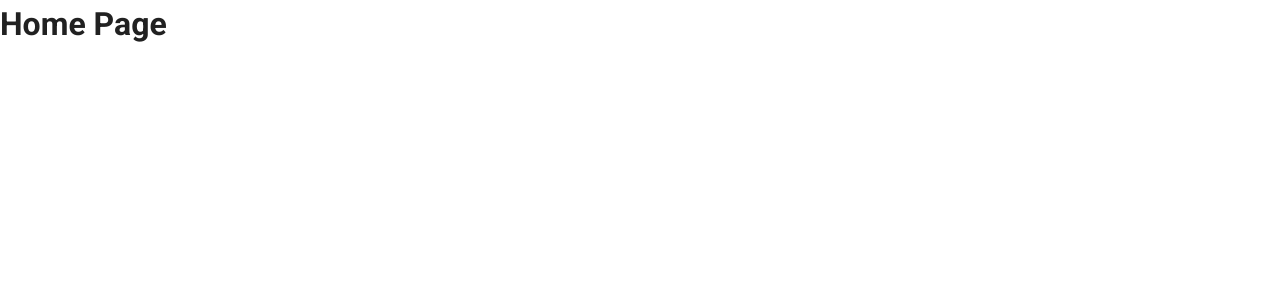
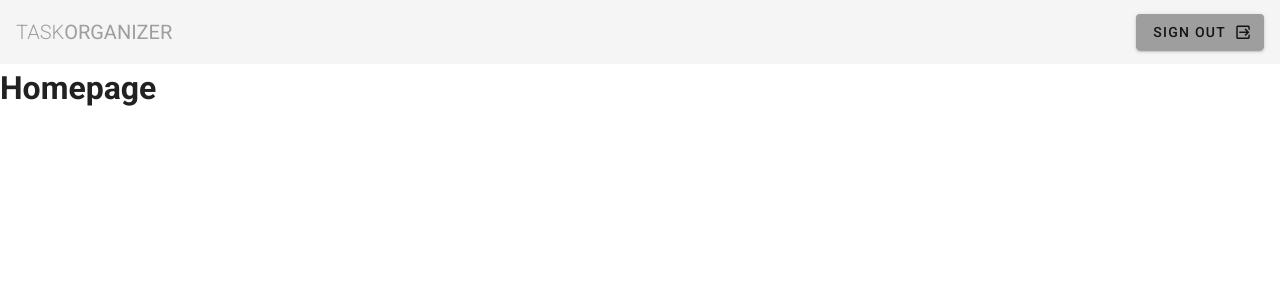
Before and after one commit to HopeEternal/vuetify-task-organizer, a Vue app: page / in a window 1280 px wide. Shown: the top 300 px of the page. Built offline with nearby package versions, Linux system fonts and the light colour scheme.

Commit message:
Navbar with signout button drafted

```diff
--- a/src/App.vue
+++ b/src/App.vue
@@ -1,5 +1,6 @@
 <template>
-  <v-app>
+  <v-app class="grey lighten">
+    <Navbar />
     <v-content>
       <router-view></router-view>
     </v-content>
@@ -7,9 +8,10 @@
 </template>
 
 <script>
+import Navbar from '@/components/Navbar';
 export default {
   name: 'App',
-
+  components: { Navbar },
   data: () => ({
     //
   })
--- /dev/null
+++ b/src/components/Navbar.vue
@@ -0,0 +1,19 @@
+<template>
+  <nav>
+    <v-app-bar flat>
+      <v-toolbar-title class="text-uppercase grey--text">
+        <span class="font-weight-light">Task</span>
+        <span>Organizer</span>
+      </v-toolbar-title>
+      <v-spacer></v-spacer>
+      <v-btn flat color="grey" right>
+        <span>Sign Out</span>
+        <v-icon right>mdi-logout-variant</v-icon>
+      </v-btn>
+    </v-app-bar>
+  </nav>
+</template>
+
+<script>
+export default {};
+</script>
--- a/src/views/Home.vue
+++ b/src/views/Home.vue
@@ -1,6 +1,6 @@
 <template>
   <div class="home">
-    <h1>Home Page</h1>
+    <h1>Homepage</h1>
   </div>
 </template>
 
```
